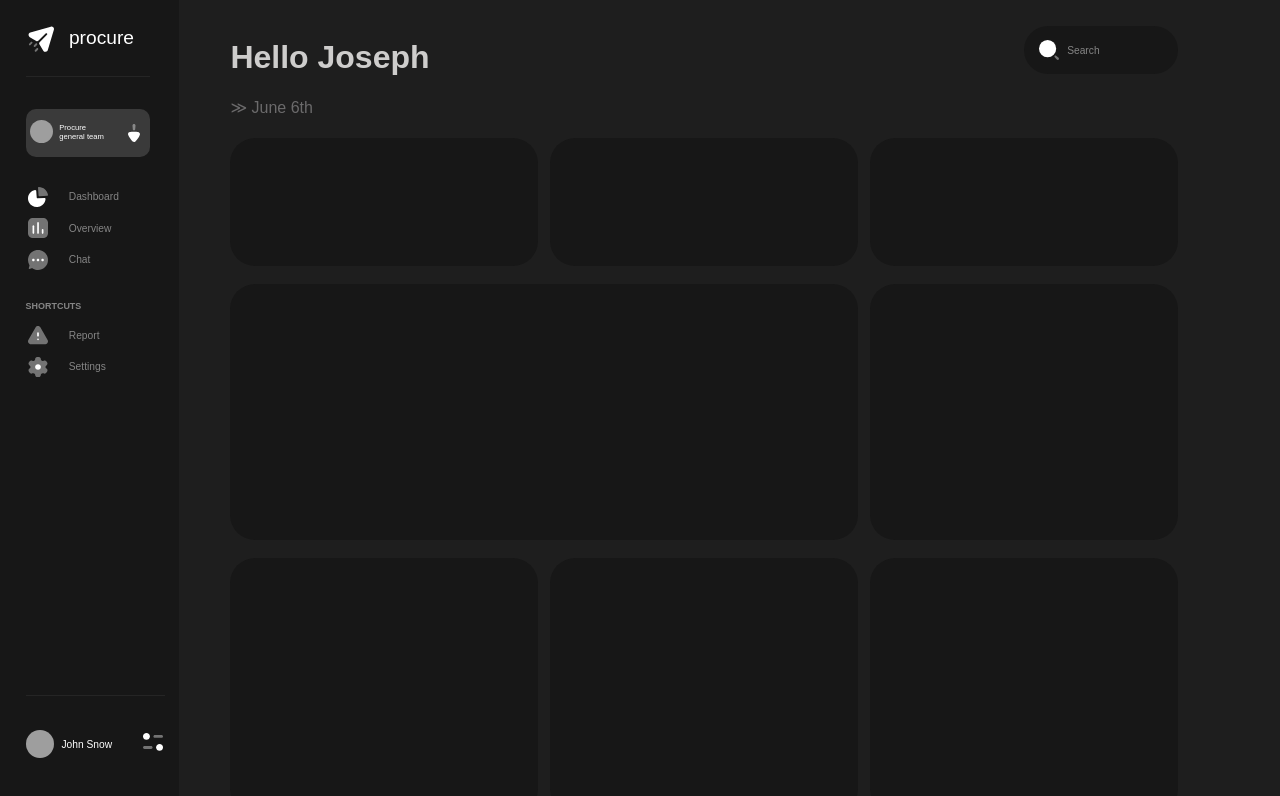
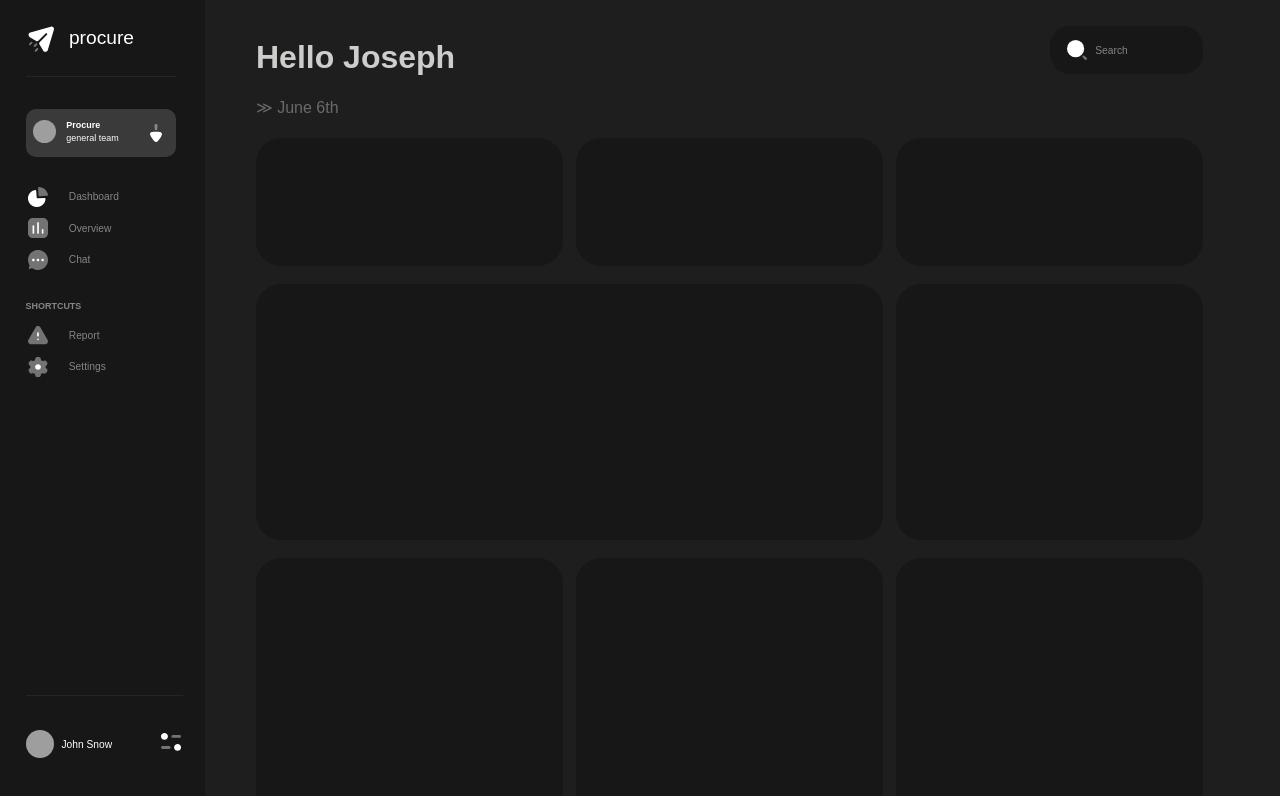
Before and after one commit to rayanwaked/procure-project, a React (Create React App) app: page / in a window 1280 px wide. Shown: the top 796 px of the page. Built offline with nearby package versions, Linux system fonts and the light colour scheme; grey boxes are pictures that could not be loaded.

Commit message:
Element resizing

```diff
--- a/src/components/dashboard/search/search.css
+++ b/src/components/dashboard/search/search.css
@@ -10,7 +10,7 @@
     background-color: #171717;
 
     /* Container Styling */
-    border-radius: 25px;
+    border-radius: 20px;
 }
 
 .SearchContainerFragments {
@@ -22,8 +22,8 @@
     align-items: center;
     justify-content: flex-start;
 
-    margin-left: 1vw;
-    margin-right: 1vw;
+    margin-left: 1.2vw;
+    margin-right: 1.2vw;
 }
 
 p {
--- a/src/components/global/navigation/dashboard-picker/dashboard-picker.css
+++ b/src/components/global/navigation/dashboard-picker/dashboard-picker.css
@@ -1,7 +1,7 @@
 .DashboardPickerContainer {
     /* Container Shape */
     height: 6vh;
-    width: 9.725vw;
+    width: 11.725vw;
 
     /* Containg Spacing */
     margin-top: 4vh;
@@ -29,7 +29,7 @@ hr.divider {
     text-align: left;
 
     /* Text Styling */
-    font-size: 0.6vw;
+    font-size: 0.7vw;
     color: #fff;
     white-space: nowrap;
 }
@@ -45,7 +45,7 @@ hr.divider {
     object-fit: cover;
     height: 1.8vw;
     width: 1.8vw;
-    margin-right: .5vw;
+    margin-right: .8vw;
 }
 
 .DashboardPickerFragments {
--- a/src/components/global/navigation/dashboard-picker/dashboard-picker.tsx
+++ b/src/components/global/navigation/dashboard-picker/dashboard-picker.tsx
@@ -26,13 +26,17 @@ export default function DashboardPicker() {
                              alt="Icon"
                              className="DashboardPickerImage" />
 
-                        <p className="DashboardHeader"> Procure <br /> general team</p>
+                        <div style={{lineHeight: "0.8vh"}}>
+                            <p className="DashboardHeader"><b>Procure</b></p>
+                            <br />
+                            <p className="DashboardHeader"> general team </p>
+                        </div>
                     </div>
 
                     { /* Dropdown */}
                     <div style={{
                         display: "flex",
-                        marginLeft: "1.4vw",
+                        marginLeft: "2vw",
                         marginTop: "-2.4vh",
                         width: "100%",
                         height: "8vh",
--- a/src/components/global/navigation/navigation.css
+++ b/src/components/global/navigation/navigation.css
@@ -1,7 +1,7 @@
 .NavigationContainer {
     /* Container Shape */
     height: 97vh;
-    width: 10vw;
+    width: 12vw;
     padding: 1vh 2vw 2vh 2vw;
 
     /* Container Coloring */
@@ -17,7 +17,7 @@
 
 .NavigationFragments {
     /* Item Spacing */
-    width: 10vw;
+    width: 12vw;
     display: flex;
     align-items: center;
 
--- a/src/components/global/navigation/profile/profile.css
+++ b/src/components/global/navigation/profile/profile.css
@@ -20,7 +20,7 @@
 
 .ProfileFragments {
     /* Item Spacing */
-    width: 10vw;
+    width: 11.45vw;
 
     /* Element Spacing */
     display: inline-flex;
```
